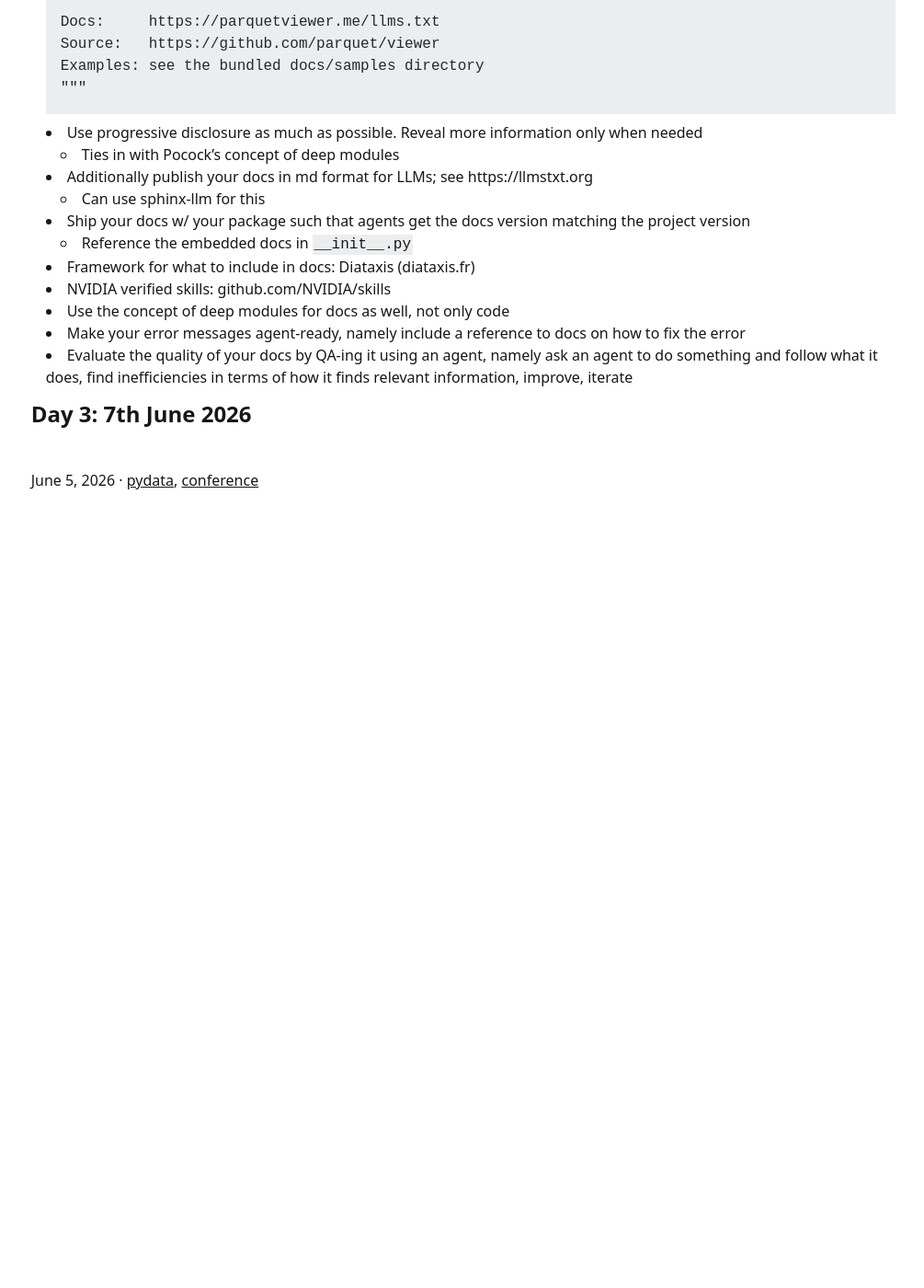
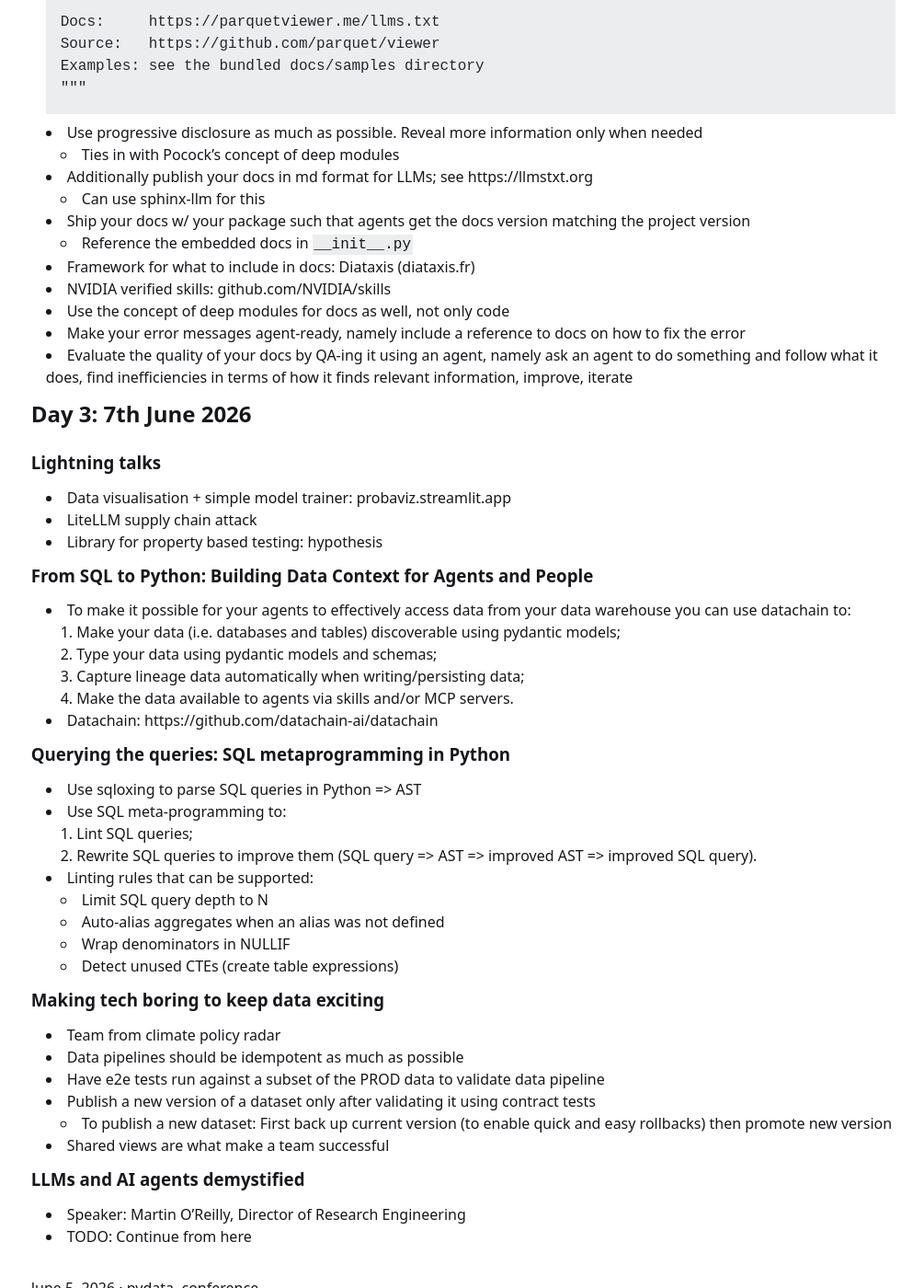
Before and after one commit to ovidiuparvu/ovidiuparvu.github.io, a Jekyll site: the page built from _posts/2026-06-05-pydata-london-2026.md, in a window 1280 px wide and 1400 px high, scrolled down 3416 px. Shown: the whole window at 92% size, without its empty margins (194-1199 px from the left). Built offline with Jekyll 4.4.1, drawn with Linux system fonts in a browser that asks for light colours; a script that is not in the unit is left out; before the commit the page ends 4046 px from its top, so only the background shows below that.

Commit message:
Add new sections on lightning talks, data context for agents, SQL metaprogramming, and best practices for data pipelines in PyData London 2026 notes

```diff
--- a/_posts/2026-06-05-pydata-london-2026.md
+++ b/_posts/2026-06-05-pydata-london-2026.md
@@ -167,3 +167,44 @@ tags: [pydata,conference]
 - Evaluate the quality of your docs by QA-ing it using an agent, namely ask an agent to do something and follow what it does, find inefficiencies in terms of how it finds relevant information, improve, iterate
 
 ## Day 3: 7th June 2026
+
+### Lightning talks
+
+- Data visualisation + simple model trainer: probaviz.streamlit.app
+- LiteLLM supply chain attack
+- Library for property based testing: hypothesis
+
+### From SQL to Python: Building Data Context for Agents and People
+
+- To make it possible for your agents to effectively access data from your data warehouse you can use datachain to:
+  1. Make your data (i.e. databases and tables) discoverable using pydantic models;
+  2. Type your data using pydantic models and schemas;
+  3. Capture lineage data automatically when writing/persisting data;
+  4. Make the data available to agents via skills and/or MCP servers.
+- Datachain: https://github.com/datachain-ai/datachain
+
+### Querying the queries: SQL metaprogramming in Python
+
+- Use sqloxing to parse SQL queries in Python => AST
+- Use SQL meta-programming to:
+  1. Lint SQL queries;
+  2. Rewrite SQL queries to improve them (SQL query => AST => improved AST => improved SQL query).
+- Linting rules that can be supported:
+  - Limit SQL query depth to N
+  - Auto-alias aggregates when an alias was not defined
+  - Wrap denominators in NULLIF
+  - Detect unused CTEs (create table expressions)
+
+### Making tech boring to keep data exciting
+
+- Team from climate policy radar
+- Data pipelines should be idempotent as much as possible
+- Have e2e tests run against a subset of the PROD data to validate data pipeline
+- Publish a new version of a dataset only after validating it using contract tests
+  - To publish a new dataset: First back up current version (to enable quick and easy rollbacks) then promote new version
+- Shared views are what make a team successful
+
+### LLMs and AI agents demystified
+
+- Speaker: Martin O'Reilly, Director of Research Engineering
+- TODO: Continue from here
```
